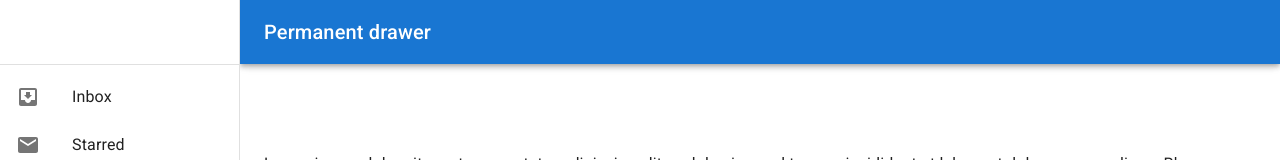
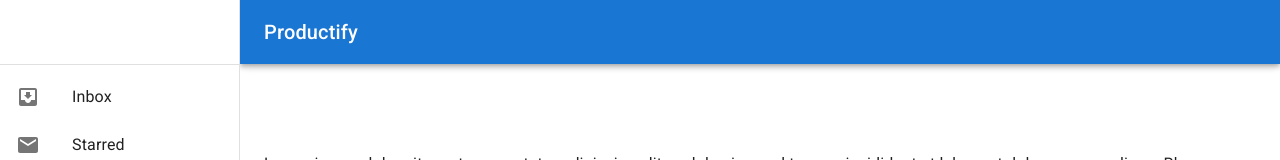
Before and after one commit to xavier-kong/productify, a React (Create React App) app: page / in a window 1280 px wide. Shown: the top 160 px of the page. Built offline with nearby package versions, Linux system fonts and the light colour scheme.

Commit message:
working on navbar

```diff
--- a/src/components/SideMenu.tsx
+++ b/src/components/SideMenu.tsx
@@ -28,7 +28,7 @@
         >
             <Toolbar>
                 <Typography variant="h6" noWrap component="div">
-                    Permanent drawer
+                    Productify
                 </Typography>
             </Toolbar>
         </AppBar>
```
